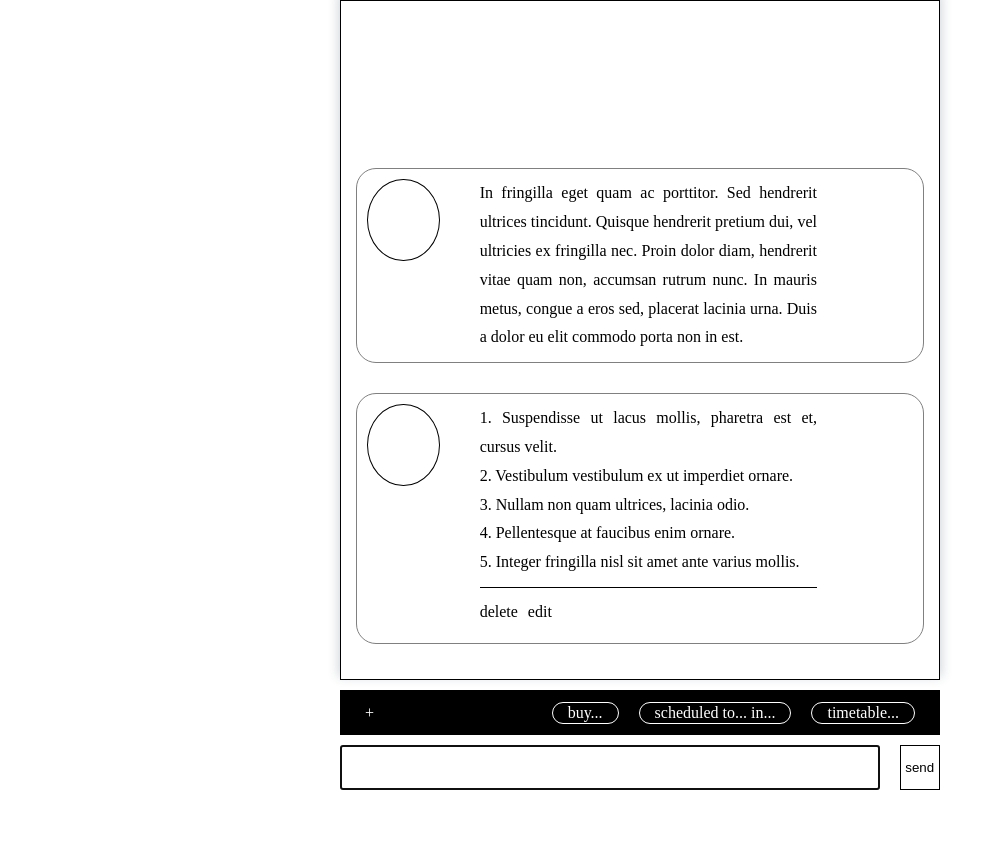
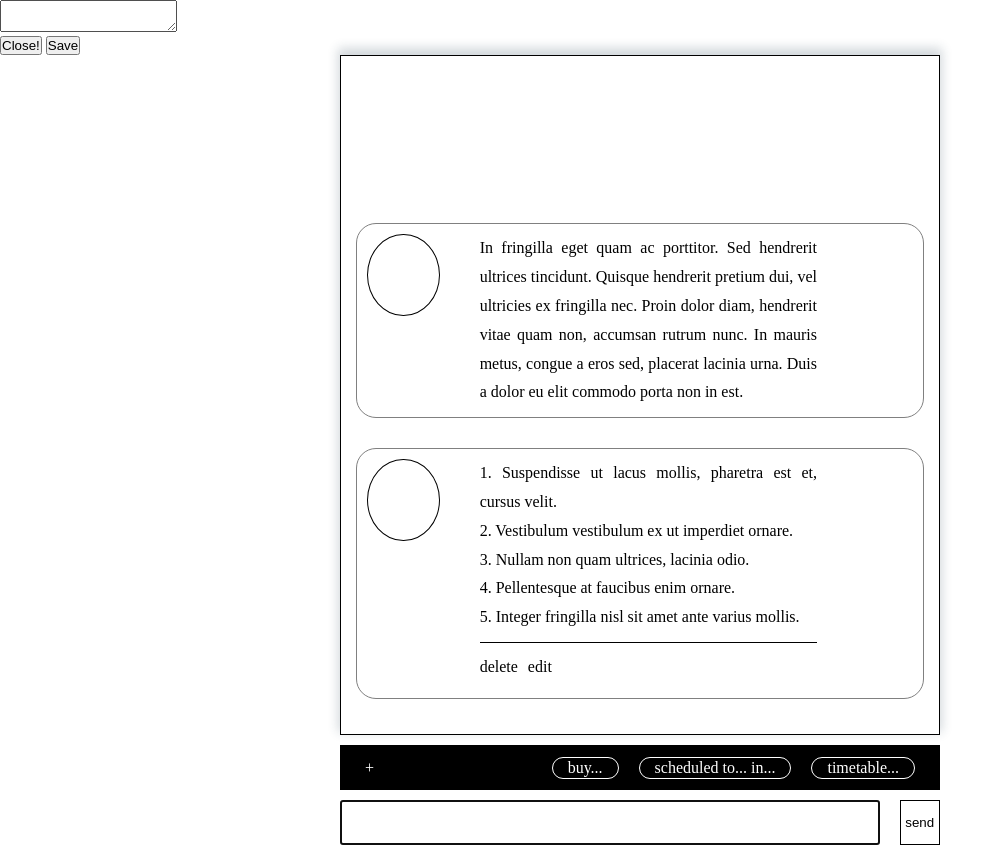
Before and after one commit to ta-any/dialog, a plain HTML site: page index.html in a window 1280 px wide. Shown: the whole page, without its empty margins (0-1008 px from the left). Before the commit the page ends 800 px from the top, so only its background shows below. Drawn offline with Linux system fonts and the light colour scheme.

Commit message:
Update index.html

```diff
--- a/index.html
+++ b/index.html
@@ -7,6 +7,15 @@
 	<title>Messenger</title>
 </head>
 <body>
+	<section id="modul_edit">
+		<div class="modul_background">
+			<textarea id="txt_edit" class="txt_edit"></textarea>
+			<div class="block_btn">
+				<button id="close_block">Close!</button>
+				<button id="save_msg">Save</button>
+			</div>
+		</div>
+	</section>
 	<section class="body">
 		<div class="dialog" id="dialog">
 		</div>
```
